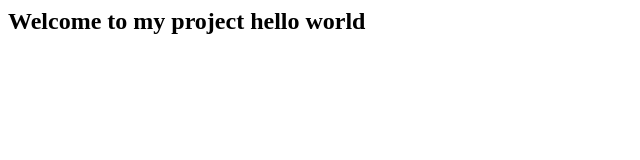
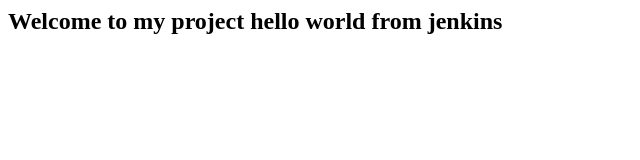
Before and after one commit to chippyraj/slave2repo, a plain HTML site: page index.html in a window 1280 px wide. Shown: the whole page, without its empty margins (0-640 px from the left). Drawn offline with Linux system fonts and the light colour scheme.

Commit message:
latest update

```diff
--- a/index.html
+++ b/index.html
@@ -3,6 +3,6 @@
 <title> Sample website </title>
 
 <body>
-<h2> Welcome to my project hello world </h2>
+<h2> Welcome to my project hello world from jenkins </h2>
 </body>
 </html>
```
